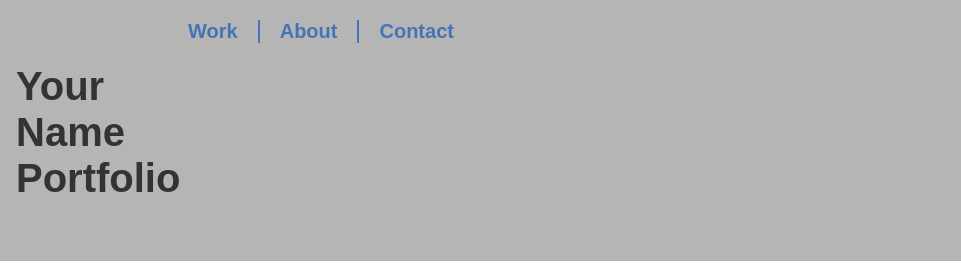
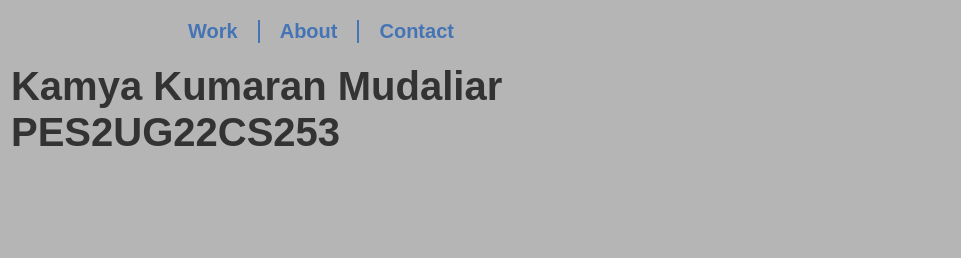
Before and after one commit to KamyaMudaliar/Portfolio, a plain HTML site: page index.html in a window 1280 px wide. Shown: the top 275 px of the page, 319-1280 px from the left. Drawn offline with nearby package versions, Linux system fonts and the light colour scheme.

Commit message:
pes2ug22cs253

```diff
--- a/index.html
+++ b/index.html
@@ -38,7 +38,7 @@
         <div class="wrapper">
 
 			<div class="logo-container">
-				<h1>Your<br>Name<br>Portfolio</h1>
+				<h1>Kamya Kumaran Mudaliar PES2UG22CS253</h1>
 
 				<!-- ------------------------------------------------------
 				Note that the image of the logo is linked to the home page.
```
